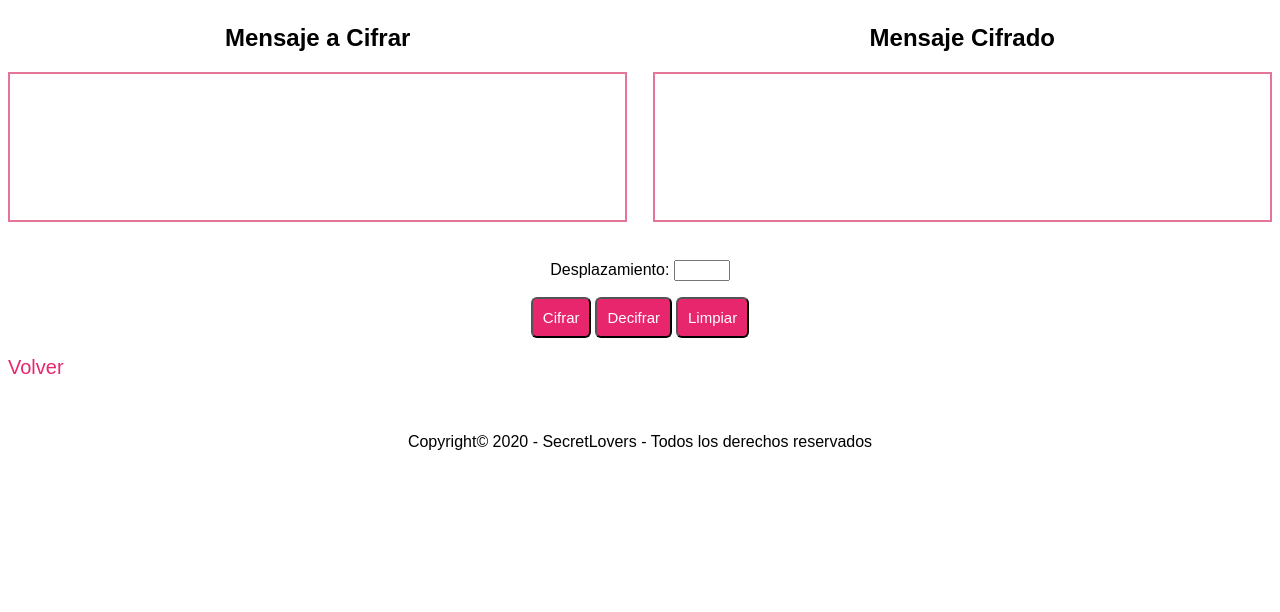
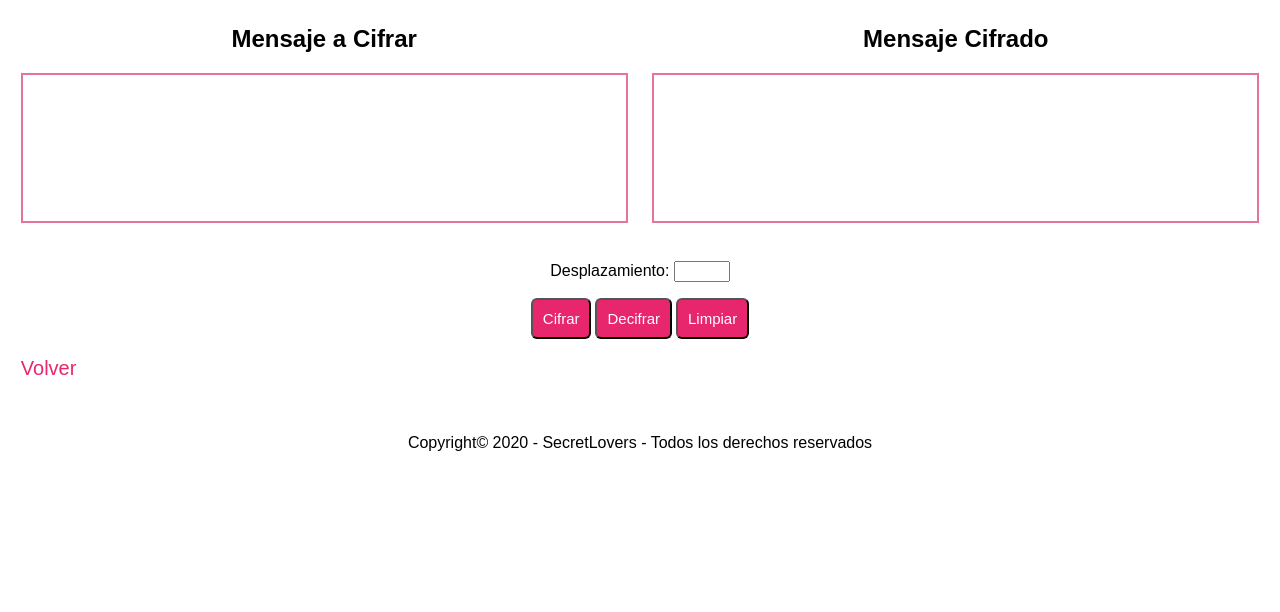
Before and after one commit to yoslianaguilar/SCL013-cipher, a website: page src/secret.html in a window 1280 px wide. Shown: the part 188-800 px from the top of the page. Drawn offline with Linux system fonts and the light colour scheme.

Commit message:
actualizacion

```diff
--- a/src/style.css
+++ b/src/style.css
@@ -1,5 +1,7 @@
 body{
 background-color: transparent;
+padding: 1%;
+margin-top: 0cm;
 }
 textarea {
   text-transform: uppercase;
```
